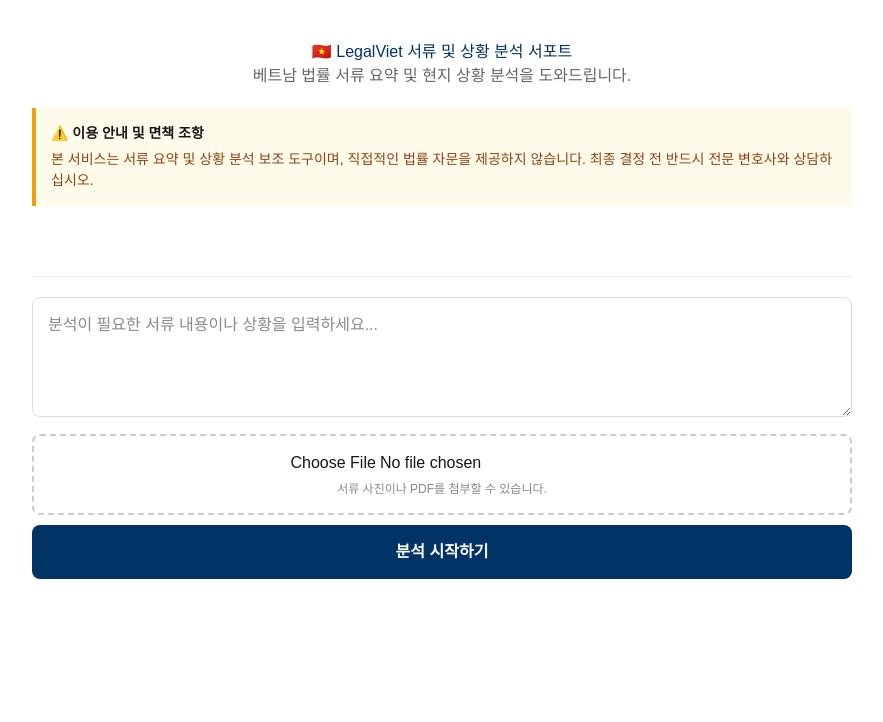
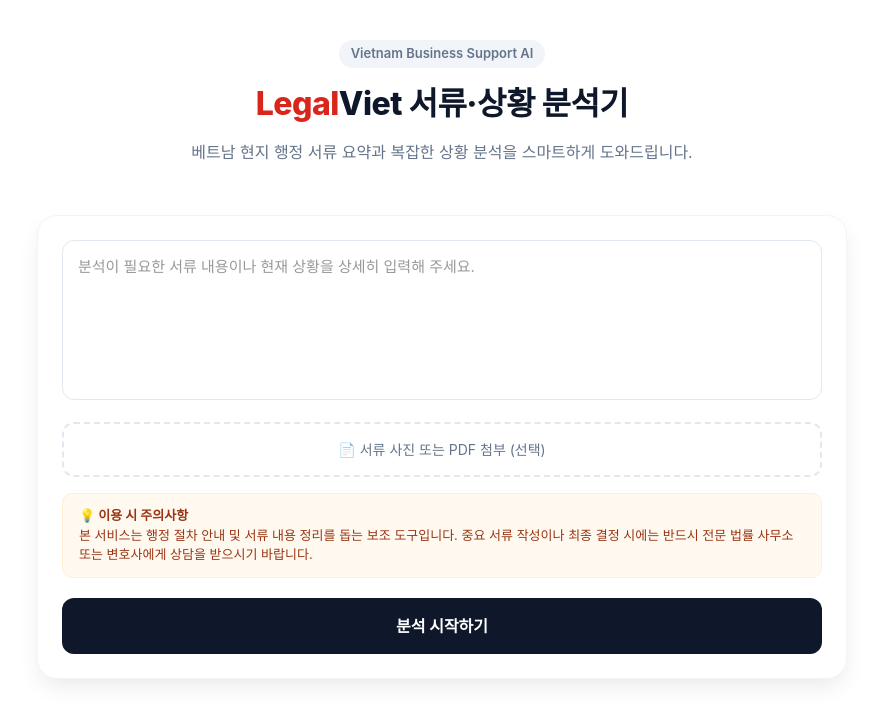
Before and after one commit to Homechiminh/Legalviet, a Next.js app: page / in a window 1280 px wide. Shown: the top 722 px of the page, without its empty margins (198-1081 px from the left). Built offline with nearby package versions, Linux system fonts and the light colour scheme.

Commit message:
Update page.js

```diff
--- a/src/app/page.js
+++ b/src/app/page.js
@@ -1,10 +1,10 @@
 "use client";
-import { useState, useEffect } from 'react';
+import { useState } from 'react';
 
 export default function LegalVietPage() {
   const [content, setContent] = useState('');
   const [file, setFile] = useState(null);
-  const [chatHistory, setChatHistory] = useState([]); // 대화 적립을 위한 상태
+  const [chatHistory, setChatHistory] = useState([]);
   const [loading, setLoading] = useState(false);
   const [showSubscriptionModal, setShowSubscriptionModal] = useState(false);
 
@@ -13,8 +13,6 @@ export default function LegalVietPage() {
     if (!content.trim() && !file) return;
 
     setLoading(true);
-
-    // 유저 ID는 임시로 세팅 (로그인 구현 전까지는 로컬스토리지나 임시 ID 사용)
     const tempUserId = "user_123";
 
     const formData = new FormData();
@@ -31,11 +29,10 @@ export default function LegalVietPage() {
       const data = await response.json();
 
       if (response.status === 403 && data.error === "LIMIT_REACHED") {
-        setShowSubscriptionModal(true); // 1회 제한 팝업 띄우기
+        setShowSubscriptionModal(true);
       } else if (response.ok) {
-        // 대화 내역에 추가 (적립식 UI)
         setChatHistory(prev => [...prev, { role: 'user', text: content }, { role: 'model', text: data.analysis }]);
-        setContent(''); // 입력창 비우기
+        setContent('');
         setFile(null);
       } else {
         alert('분석 실패: ' + (data.error || '알 수 없는 오류'));
@@ -48,85 +45,103 @@ export default function LegalVietPage() {
   };
 
   return (
-    <div style={{ padding: '40px', maxWidth: '900px', margin: '0 auto', fontFamily: 'sans-serif' }}>
-      <header style={{ textAlign: 'center', marginBottom: '40px' }}>
-        <h1 style={{ color: '#003366' }}>🇻🇳 LegalViet 서류 및 상황 분석 서포트</h1>
-        <p style={{ color: '#666' }}>베트남 법률 서류 요약 및 현지 상황 분석을 도와드립니다.</p>
-
-        <div style={{ background: '#fffbeb', borderLeft: '4px solid #f59e0b', padding: '15px', textAlign: 'left', marginTop: '20px', fontSize: '14px' }}>
-          <strong>⚠️ 이용 안내 및 면책 조항</strong>
-          <p style={{ margin: '5px 0 0', color: '#92400e' }}>
-            본 서비스는 서류 요약 및 상황 분석 보조 도구이며, 직접적인 법률 자문을 제공하지 않습니다.
-            최종 결정 전 반드시 전문 변호사와 상담하십시오.
+    <div style={{ padding: '40px 20px', maxWidth: '850px', margin: '0 auto', fontFamily: 'Pretendard, -apple-system, sans-serif', color: '#333' }}>
+      {/* 1. 세련된 타이틀 영역 */}
+      <header style={{ textAlign: 'center', marginBottom: '50px' }}>
+        <div style={{ display: 'inline-block', padding: '4px 12px', background: '#f1f5f9', borderRadius: '20px', fontSize: '13px', color: '#64748b', fontWeight: '600', marginBottom: '12px' }}>
+          Vietnam Business Support AI
+        </div>
+        <h1 style={{ fontSize: '32px', fontWeight: '800', color: '#0f172a', letterSpacing: '-0.5px', marginBottom: '12px' }}>
+          <span style={{ color: '#da251d' }}>Legal</span>Viet 서류·상황 분석기
+        </h1>
+        <p style={{ fontSize: '16px', color: '#64748b', lineHeight: '1.6' }}>
+          베트남 현지 행정 서류 요약과 복잡한 상황 분석을 스마트하게 도와드립니다.
         </p>
-        </div>
       </header>
 
-      {/* 대화 내역 출력 (적립식 UI) */}
-      <div style={{ marginBottom: '30px', display: 'flex', flexDirection: 'column', gap: '20px' }}>
+      {/* 2. 대화 적립식 UI 섹션 */}
+      {chatHistory.length > 0 && (
+        <div style={{ marginBottom: '40px', display: 'flex', flexDirection: 'column', gap: '24px' }}>
           {chatHistory.map((chat, index) => (
             <div key={index} style={{
               alignSelf: chat.role === 'user' ? 'flex-end' : 'flex-start',
-            maxWidth: '80%',
-            padding: '15px',
-            borderRadius: '10px',
-            background: chat.role === 'user' ? '#eef2ff' : '#f3f4f6',
-            whiteSpace: 'pre-wrap'
+              maxWidth: '85%',
+              padding: '18px',
+              borderRadius: chat.role === 'user' ? '16px 16px 2px 16px' : '16px 16px 16px 2px',
+              background: chat.role === 'user' ? '#0f172a' : '#fff',
+              color: chat.role === 'user' ? '#fff' : '#334155',
+              boxShadow: chat.role === 'user' ? '0 4px 12px rgba(15, 23, 42, 0.15)' : '0 4px 12px rgba(0,0,0,0.05)',
+              border: chat.role === 'user' ? 'none' : '1px solid #e2e8f0',
+              lineHeight: '1.6'
             }}>
-            <strong>{chat.role === 'user' ? '나' : 'LegalViet AI'}</strong>
-            <p style={{ marginTop: '5px' }}>{chat.text}</p>
+              <div style={{ fontSize: '12px', fontWeight: '700', marginBottom: '8px', opacity: 0.8 }}>
+                {chat.role === 'user' ? '나의 상담' : 'LegalViet AI 분석 결과'}
+              </div>
+              <div style={{ whiteSpace: 'pre-wrap', fontSize: '15px' }}>{chat.text}</div>
             </div>
           ))}
         </div>
+      )}
 
-      {/* 입력 폼 */}
-      <form onSubmit={handleSubmit} style={{ borderTop: '1px solid #eee', paddingTop: '20px' }}>
+      {/* 3. 입력 영역 & 주의사항 */}
+      <form onSubmit={handleSubmit} style={{ background: '#fff', padding: '24px', borderRadius: '20px', boxShadow: '0 10px 25px -5px rgba(0,0,0,0.1)', border: '1px solid #f1f5f9' }}>
         <textarea
           value={content}
           onChange={(e) => setContent(e.target.value)}
-          placeholder="분석이 필요한 서류 내용이나 상황을 입력하세요..."
-          style={{ width: '100%', height: '120px', marginBottom: '10px', padding: '15px', borderRadius: '8px', border: '1px solid #ddd' }}
+          placeholder="분석이 필요한 서류 내용이나 현재 상황을 상세히 입력해 주세요."
+          style={{ width: '100%', height: '160px', marginBottom: '16px', padding: '15px', borderRadius: '12px', border: '1px solid #e2e8f0', fontSize: '15px', outline: 'none', transition: 'border 0.2s', resize: 'none' }}
         />
-        <div style={{ border: '2px dashed #ccc', padding: '15px', marginBottom: '10px', textAlign: 'center', borderRadius: '8px' }}>
-          <input type="file" onChange={(e) => setFile(e.target.files[0])} accept="image/*,application/pdf" />
-          <p style={{ fontSize: '12px', color: '#888', marginTop: '5px' }}>서류 사진이나 PDF를 첨부할 수 있습니다.</p>
+
+        {/* 파일 업로드 영역 */}
+        <div style={{ position: 'relative', marginBottom: '16px', padding: '15px', border: '2px dashed #e2e8f0', borderRadius: '12px', textAlign: 'center', transition: 'all 0.2s' }}>
+          <input
+            type="file"
+            onChange={(e) => setFile(e.target.files[0])}
+            accept="image/*,application/pdf"
+            style={{ position: 'absolute', width: '100%', height: '100%', top: 0, left: 0, opacity: 0, cursor: 'pointer' }}
+          />
+          <div style={{ fontSize: '14px', color: '#64748b' }}>
+            {file ? `✅ ${file.name}` : '📄 서류 사진 또는 PDF 첨부 (선택)'}
           </div>
+        </div>
+
+        {/* 수정된 주의사항 섹션 */}
+        <div style={{ background: '#fff9f0', padding: '12px 16px', borderRadius: '10px', fontSize: '13px', color: '#9a3412', marginBottom: '20px', lineHeight: '1.5', border: '1px solid #ffedd5' }}>
+          <strong>💡 이용 시 주의사항</strong><br/>
+          본 서비스는 행정 절차 안내 및 서류 내용 정리를 돕는 보조 도구입니다. 중요 서류 작성이나 최종 결정 시에는 반드시 전문 법률 사무소 또는 변호사에게 상담을 받으시기 바랍니다.
+        </div>
+
         <button
           type="submit"
           disabled={loading}
           style={{
-            width: '100%', padding: '15px', background: '#003366', color: 'white',
-            border: 'none', borderRadius: '8px', cursor: 'pointer', fontSize: '16px', fontWeight: 'bold'
+            width: '100%', padding: '16px', background: '#0f172a', color: 'white',
+            border: 'none', borderRadius: '12px', cursor: 'pointer', fontSize: '16px', fontWeight: '700', transition: 'transform 0.1s'
           }}
+          onMouseDown={(e) => e.currentTarget.style.transform = 'scale(0.98)'}
+          onMouseUp={(e) => e.currentTarget.style.transform = 'scale(1)'}
         >
-          {loading ? '분석 중...' : '분석 시작하기'}
+          {loading ? 'AI 분석 리포트 생성 중...' : '분석 시작하기'}
         </button>
       </form>
 
-      {/* 구독 유도 모달 팝업 */}
+      {/* 구독 유도 모달 */}
       {showSubscriptionModal && (
-        <div style={{
-          position: 'fixed', top: 0, left: 0, width: '100%', height: '100%',
-          background: 'rgba(0,0,0,0.5)', display: 'flex', justifyContent: 'center', alignItems: 'center', zIndex: 1000
-        }}>
-          <div style={{ background: 'white', padding: '30px', borderRadius: '15px', maxWidth: '400px', textAlign: 'center' }}>
-            <h2>무료 체험 완료 🚀</h2>
-            <p style={{ margin: '20px 0', lineHeight: '1.5' }}>
-              첫 번째 무료 분석을 모두 사용하셨습니다.<br/>
-              정기 구독을 통해 무제한 서류 분석과<br/>과거 내역 적립 서비스를 이용해 보세요!
+        <div style={{ position: 'fixed', top: 0, left: 0, width: '100%', height: '100%', background: 'rgba(15, 23, 42, 0.6)', backdropFilter: 'blur(4px)', display: 'flex', justifyContent: 'center', alignItems: 'center', zIndex: 1000 }}>
+          <div style={{ background: 'white', padding: '40px', borderRadius: '24px', maxWidth: '400px', width: '90%', textAlign: 'center', boxShadow: '0 25px 50px -12px rgba(0,0,0,0.25)' }}>
+            <div style={{ fontSize: '40px', marginBottom: '20px' }}>🚀</div>
+            <h2 style={{ fontSize: '22px', fontWeight: '800', marginBottom: '12px' }}>무료 체험 완료</h2>
+            <p style={{ color: '#64748b', lineHeight: '1.6', marginBottom: '24px', fontSize: '15px' }}>
+              첫 번째 무료 분석 리포트가 생성되었습니다.<br/>
+              지속적인 서류 분석과 대화 내역 저장을 위해<br/>구독 서비스를 이용해 보세요.
             </p>
             <button
-              onClick={() => window.open('https://pf.kakao.com/...', '_blank')} // 카톡 상담 등으로 연결 가능
-              style={{ width: '100%', padding: '12px', background: '#facc15', color: '#000', border: 'none', borderRadius: '8px', fontWeight: 'bold', cursor: 'pointer', marginBottom: '10px' }}
+              onClick={() => window.open('https://pf.kakao.com/...', '_blank')}
+              style={{ width: '100%', padding: '14px', background: '#da251d', color: '#fff', border: 'none', borderRadius: '12px', fontWeight: '700', cursor: 'pointer', marginBottom: '12px', fontSize: '15px' }}
             >
-              구독 문의하기 (카카오톡)
+              구독 문의 (카카오톡)
             </button>
-            <button
-              onClick={() => setShowSubscriptionModal(false)}
-              style={{ background: 'none', border: 'none', color: '#888', cursor: 'pointer' }}
-            >
-              나중에 하기
-            </button>
+            <button onClick={() => setShowSubscriptionModal(false)} style={{ background: 'none', border: 'none', color: '#94a3b8', cursor: 'pointer', fontSize: '14px' }}>나중에 하기</button>
           </div>
         </div>
       )}
```
Lines whose indentation alone changed are shown as unchanged.
